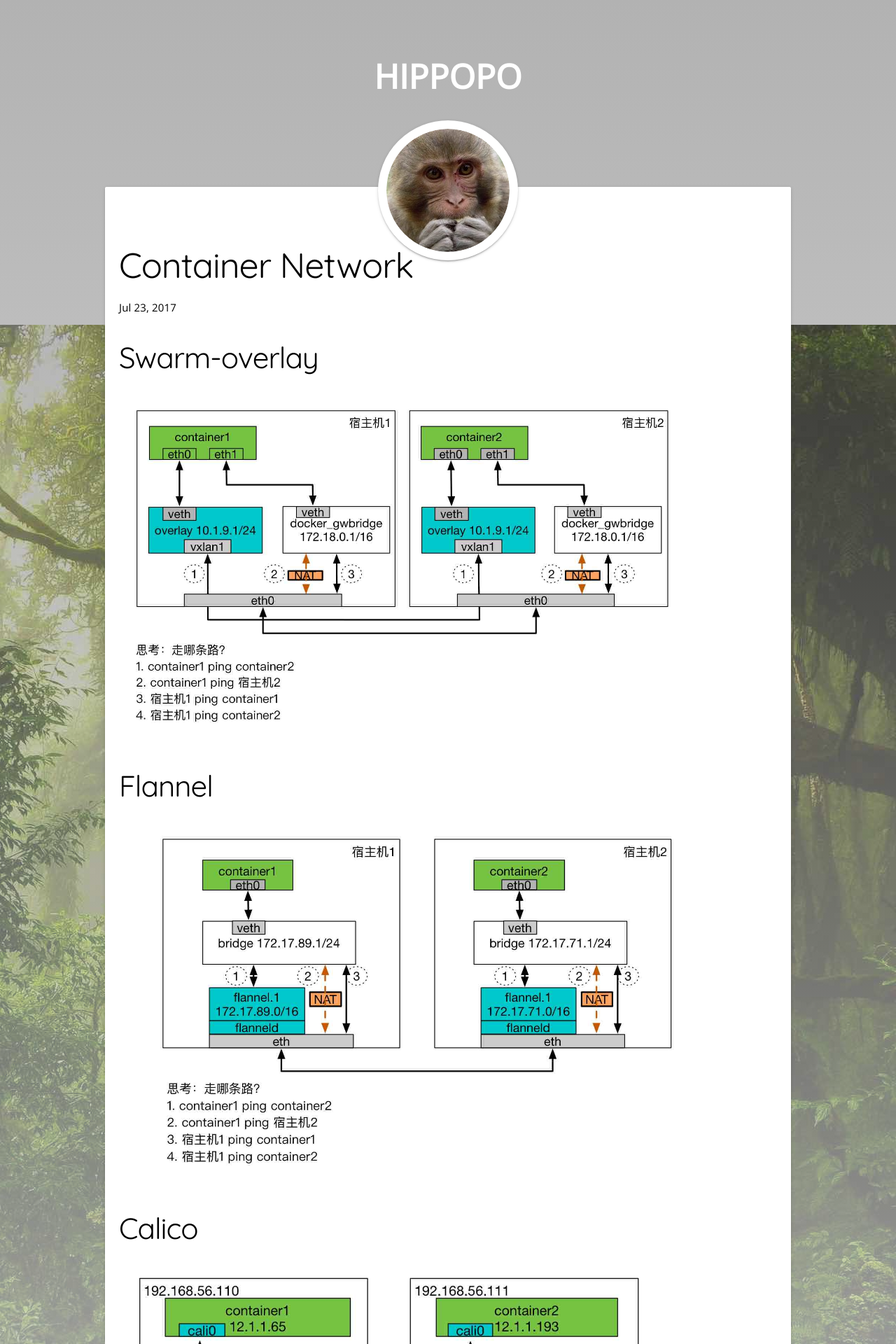
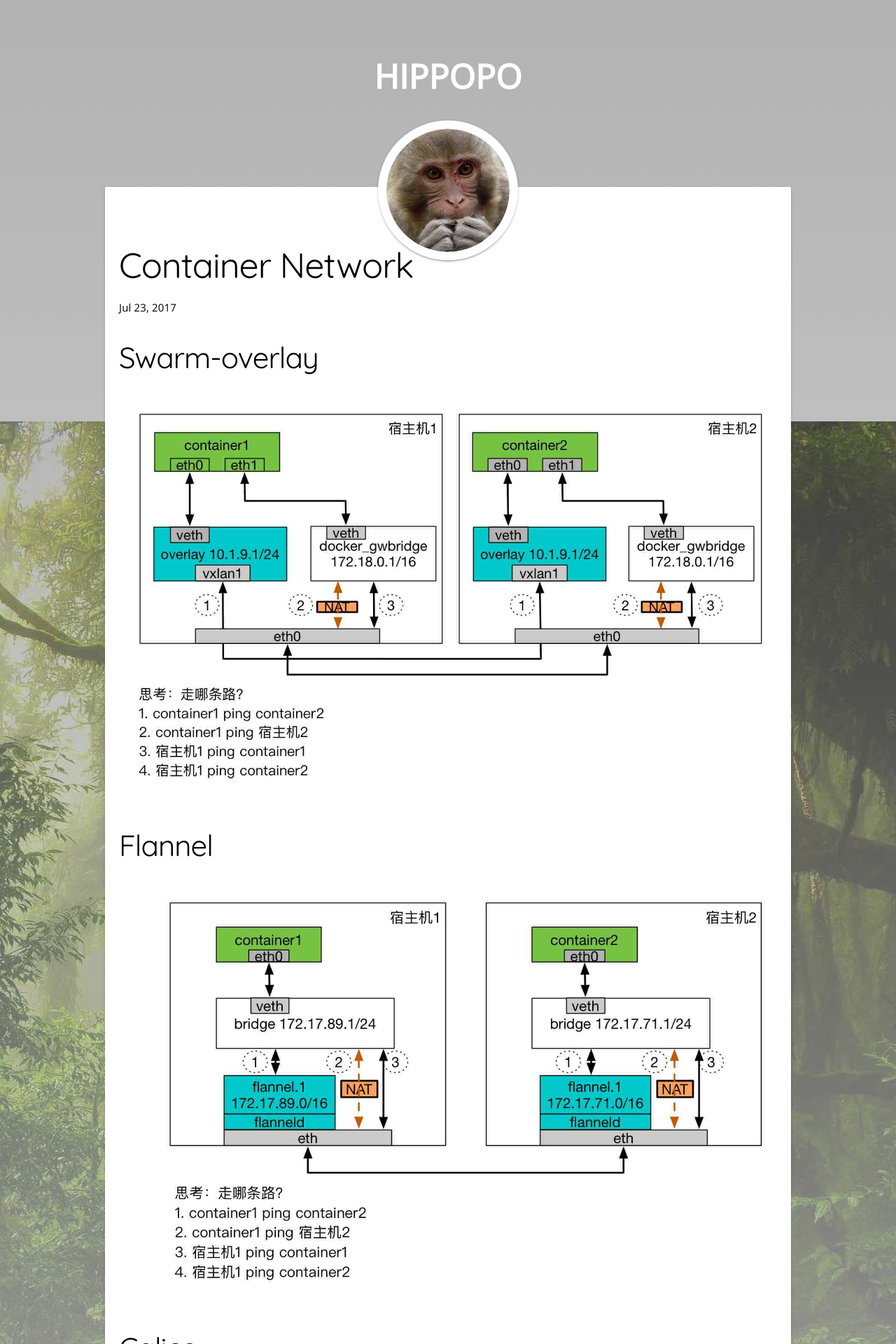
Before and after one commit to Tsui89/tsui89.github.io, a Jekyll site: the page built from _posts/2017-07-23-container-network.markdown, in a window 1280 px wide. Shown: the top 1920 px of the page at 70% size. Built offline with Jekyll 4.4.1, drawn with Linux system fonts in a browser that asks for light colours; comment, search, counter and statistics services are not loaded.

Commit message:
auto width

```diff
--- a/_posts/2017-06-25-Deploy-k8s-v1.5.7.markdown
+++ b/_posts/2017-06-25-Deploy-k8s-v1.5.7.markdown
@@ -9,7 +9,7 @@
 ## k8s部署拓扑图
 
 <div>
-	<img src="https://tsui89.github.io/static/posts/dk8s/dk8s-topology.jpg" weight="800" height="400"/>
+	<img width="100%" src="https://tsui89.github.io/static/posts/dk8s/dk8s-topology.jpg"/>
 </div>
 
 
--- a/_posts/2017-07-23-container-network.markdown
+++ b/_posts/2017-07-23-container-network.markdown
@@ -9,26 +9,26 @@
 ## Swarm-overlay
 
 <div>
-	<img src="https://tsui89.github.io/static/posts/container-network/swarm.jpg"  height="500"/>
+	<img width="100%" src="https://tsui89.github.io/static/posts/container-network/swarm.jpg"/>
 </div>
 
 
 ## Flannel
 
 <div>
-	<img src="https://tsui89.github.io/static/posts/container-network/flannel.jpg"  height="520"/>
+	<img width="100%" src="https://tsui89.github.io/static/posts/container-network/flannel.jpg"/>
 </div>
 
 
 ## Calico
 
 <div>
-	<img src="https://tsui89.github.io/static/posts/container-network/calico.jpg"  height="450"/>
+	<img width="100%" src="https://tsui89.github.io/static/posts/container-network/calico.jpg" />
 </div>
 
 
 ##### On 192.168.56.110 :
 
 <div>
-	<img src="https://tsui89.github.io/static/posts/container-network/calico-route.jpg"  height="200"/>
+	<img width="100%" src="https://tsui89.github.io/static/posts/container-network/calico-route.jpg" />
 </div>
--- a/_posts/2017-07-23-mesos-in-action.markdown
+++ b/_posts/2017-07-23-mesos-in-action.markdown
@@ -15,13 +15,13 @@
 ##### 应用部署方式对比
 
 <div>
-	<img src="https://tsui89.github.io/static/posts/mesos/app.jpg"  height="300"/>
+	<img width="100%" src="https://tsui89.github.io/static/posts/mesos/app.jpg" />
 </div>
 
 ##### Mesos 架构图
 
 <div>
-	<img src="https://tsui89.github.io/static/posts/mesos/struct.jpg"  height="600"/>
+	<img width="100%" src="https://tsui89.github.io/static/posts/mesos/struct.jpg"/>
 </div>
 
 * Mesos 从底层系统抽象化CPU、内存、磁盘资源，将多个服务器展现成一个大机器
```
